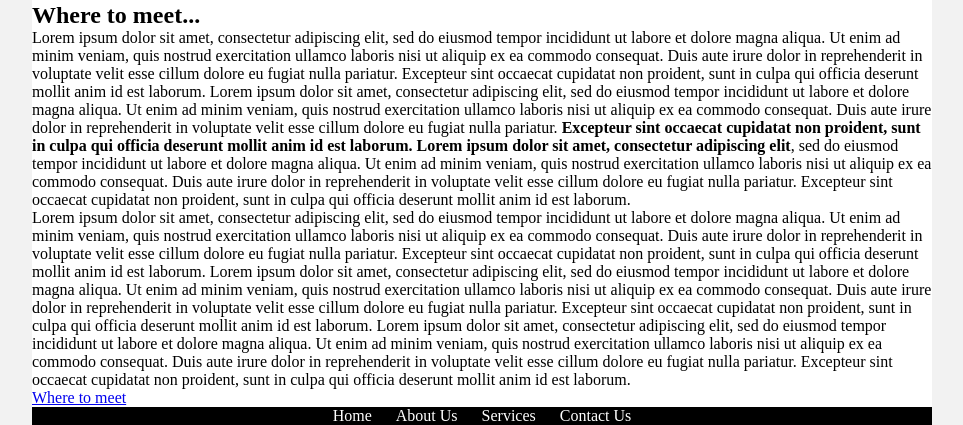
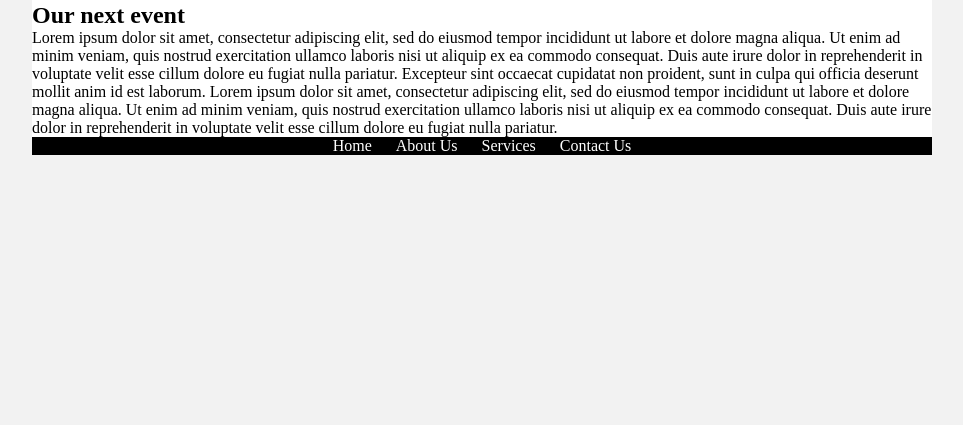
Before and after one commit to mikasheerin/assignment8-sheerin-mikaela, a plain HTML site: page index.html in a window 1280 px wide. Shown: the part 1987-2412 px from the top of the page, without its empty margins (158-1121 px from the left). After the commit the page ends 2142 px from the top, so only its background shows below. Drawn offline with Linux system fonts and the light colour scheme; a script that the page names is missing.

Commit message:
added our next event

```diff
--- a/index.html
+++ b/index.html
@@ -72,11 +72,8 @@
         <section class="home-final">
             <img src="images/moon.jpg" alt="moon" title="moon" />
 
-            <h2>Where to meet...</h2>
-            <p>Lorem ipsum dolor sit amet, consectetur adipiscing elit, sed do eiusmod tempor incididunt ut labore et dolore magna aliqua. Ut enim ad minim veniam, quis nostrud exercitation ullamco laboris nisi ut aliquip ex ea commodo consequat. Duis aute irure dolor in reprehenderit in voluptate velit esse cillum dolore eu fugiat nulla pariatur. Excepteur sint occaecat cupidatat non proident, sunt in culpa qui officia deserunt mollit anim id est laborum. Lorem ipsum dolor sit amet, consectetur adipiscing elit, sed do eiusmod tempor incididunt ut labore et dolore magna aliqua. Ut enim ad minim veniam, quis nostrud exercitation ullamco laboris nisi ut aliquip ex ea commodo consequat. Duis aute irure dolor in reprehenderit in voluptate velit esse cillum dolore eu fugiat nulla pariatur. <span class="bold">Excepteur sint occaecat cupidatat non proident, sunt in culpa qui officia deserunt mollit anim id est laborum. Lorem ipsum dolor sit amet, consectetur adipiscing elit</span>, sed do eiusmod tempor incididunt ut labore et dolore magna aliqua. Ut enim ad minim veniam, quis nostrud exercitation ullamco laboris nisi ut aliquip ex ea commodo consequat. Duis aute irure dolor in reprehenderit in voluptate velit esse cillum dolore eu fugiat nulla pariatur. Excepteur sint occaecat cupidatat non proident, sunt in culpa qui officia deserunt mollit anim id est laborum.</p>
-
-            <p>Lorem ipsum dolor sit amet, consectetur adipiscing elit, sed do eiusmod tempor incididunt ut labore et dolore magna aliqua. Ut enim ad minim veniam, quis nostrud exercitation ullamco laboris nisi ut aliquip ex ea commodo consequat. Duis aute irure dolor in reprehenderit in voluptate velit esse cillum dolore eu fugiat nulla pariatur. Excepteur sint occaecat cupidatat non proident, sunt in culpa qui officia deserunt mollit anim id est laborum. Lorem ipsum dolor sit amet, consectetur adipiscing elit, sed do eiusmod tempor incididunt ut labore et dolore magna aliqua. Ut enim ad minim veniam, quis nostrud exercitation ullamco laboris nisi ut aliquip ex ea commodo consequat. Duis aute irure dolor in reprehenderit in voluptate velit esse cillum dolore eu fugiat nulla pariatur. Excepteur sint occaecat cupidatat non proident, sunt in culpa qui officia deserunt mollit anim id est laborum. Lorem ipsum dolor sit amet, consectetur adipiscing elit, sed do eiusmod tempor incididunt ut labore et dolore magna aliqua. Ut enim ad minim veniam, quis nostrud exercitation ullamco laboris nisi ut aliquip ex ea commodo consequat. Duis aute irure dolor in reprehenderit in voluptate velit esse cillum dolore eu fugiat nulla pariatur. Excepteur sint occaecat cupidatat non proident, sunt in culpa qui officia deserunt mollit anim id est laborum.</p>
-            <a href="about.html"> Where to meet</a>
+            <h2>Our next event</h2>
+            <p>Lorem ipsum dolor sit amet, consectetur adipiscing elit, sed do eiusmod tempor incididunt ut labore et dolore magna aliqua. Ut enim ad minim veniam, quis nostrud exercitation ullamco laboris nisi ut aliquip ex ea commodo consequat. Duis aute irure dolor in reprehenderit in voluptate velit esse cillum dolore eu fugiat nulla pariatur. Excepteur sint occaecat cupidatat non proident, sunt in culpa qui officia deserunt mollit anim id est laborum. Lorem ipsum dolor sit amet, consectetur adipiscing elit, sed do eiusmod tempor incididunt ut labore et dolore magna aliqua. Ut enim ad minim veniam, quis nostrud exercitation ullamco laboris nisi ut aliquip ex ea commodo consequat. Duis aute irure dolor in reprehenderit in voluptate velit esse cillum dolore eu fugiat nulla pariatur.</p.
 
         </section>
 
```
